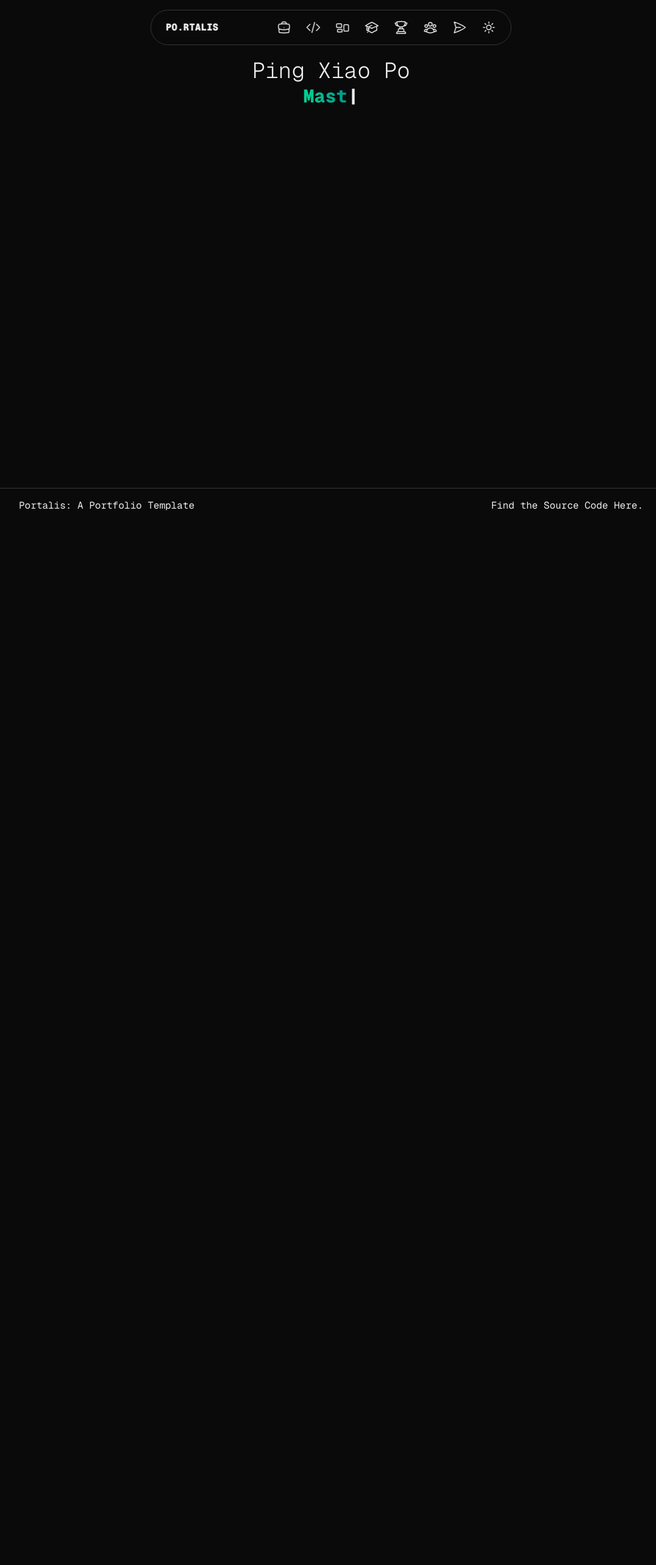
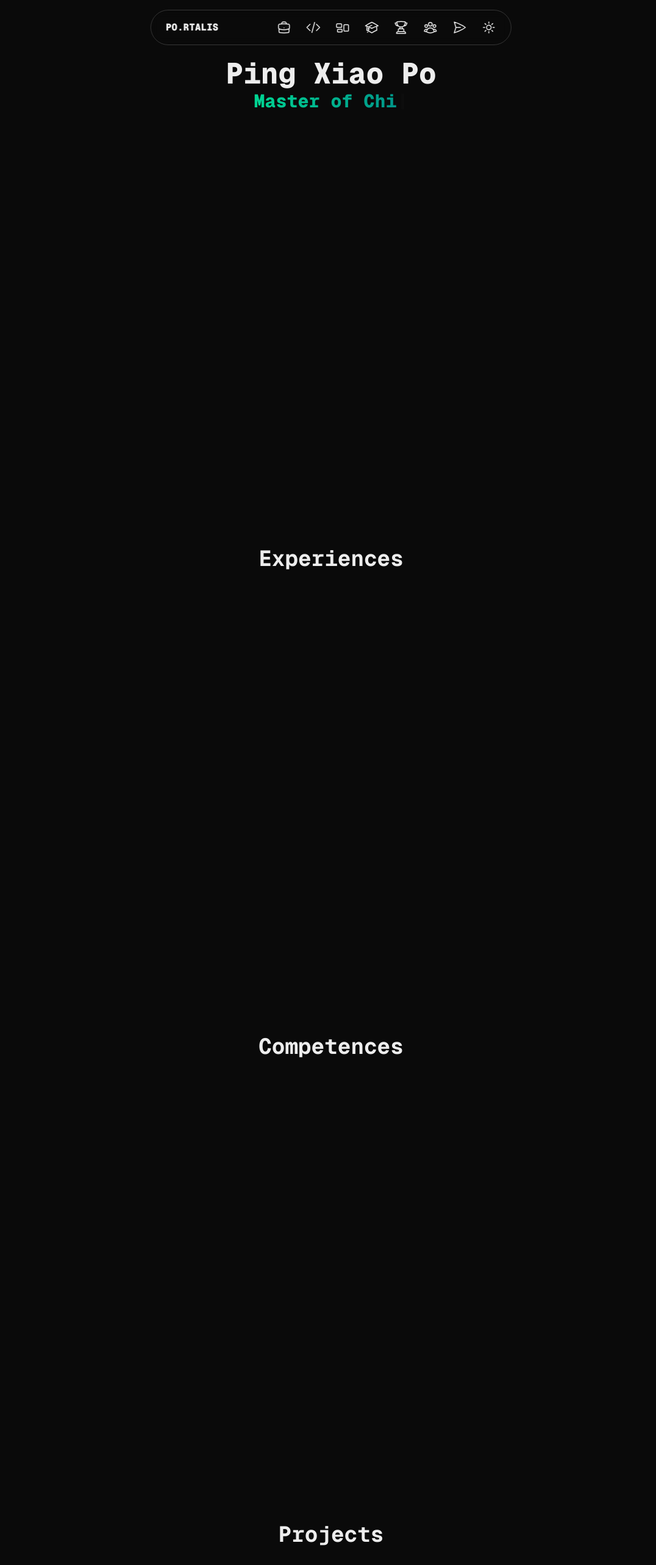
Before and after one commit to arBishal/Portalis, a Next.js app: page / in a window 1280 px wide. Shown: the top 2566 px of the page at 61% size, without its empty margins (97-1173 px from the left). Before the commit the page ends 857 px from the top, so only its background shows below. Built offline with nearby package versions, Linux system fonts and the light colour scheme.

Commit message:
feat: create all sections placeholder

```diff
--- a/app/page.jsx
+++ b/app/page.jsx
@@ -1,9 +1,23 @@
 import Hero from "@/components/sections/hero";
+import Experiences from "@/components/sections/experiences";
+import Competences from "@/components/sections/competences";
+import Projects from "@/components/sections/projects";
+import Education from "@/components/sections/education";
+import Achievements from "@/components/sections/achievements";
+import References from "@/components/sections/references";
+import Contact from "@/components/sections/contact";
 
 export default function Home() {
   return (
     <>
       <Hero/>
+      <Experiences/>
+      <Competences/>
+      <Projects/>
+      <Education/>
+      <Achievements/>
+      <References/>
+      <Contact/>
     </>
   );
 }
--- /dev/null
+++ b/components/sections/achievements.jsx
@@ -0,0 +1,8 @@
+export default function Achievements() {
+  return (
+    <section id="achievements" className="max-w-5xl h-screen p-6 flex flex-col items-center justify-start pt-22 sm:pt-24">
+      <h3 className="text-3xl sm:text-4xl font-bold">Achievements</h3>
+
+    </section>
+  );
+}
--- /dev/null
+++ b/components/sections/competences.jsx
@@ -0,0 +1,8 @@
+export default function Competences() {
+  return (
+    <section id="competences" className="max-w-5xl h-screen p-6 flex flex-col items-center justify-start pt-22 sm:pt-24">
+      <h3 className="text-3xl sm:text-4xl font-bold">Competences</h3>
+
+    </section>
+  );
+}
--- /dev/null
+++ b/components/sections/contact.jsx
@@ -0,0 +1,8 @@
+export default function Contact() {
+  return (
+    <section id="contact" className="max-w-5xl h-screen p-6 flex flex-col items-center justify-start pt-22 sm:pt-24">
+      <h3 className="text-3xl sm:text-4xl font-bold">Contact</h3>
+
+    </section>
+  );
+}
--- /dev/null
+++ b/components/sections/education.jsx
@@ -0,0 +1,8 @@
+export default function Education() {
+  return (
+    <section id="education" className="max-w-5xl h-screen p-6 flex flex-col items-center justify-start pt-22 sm:pt-24">
+      <h3 className="text-3xl sm:text-4xl font-bold">Education</h3>
+
+    </section>
+  );
+}
--- /dev/null
+++ b/components/sections/experiences.jsx
@@ -0,0 +1,8 @@
+export default function Experiences() {
+  return (
+    <section id="experiences" className="max-w-5xl h-screen p-6 flex flex-col items-center justify-start pt-22 sm:pt-24">
+      <h3 className="text-3xl sm:text-4xl font-bold">Experiences</h3>
+
+    </section>
+  );
+}
--- a/components/sections/hero.jsx
+++ b/components/sections/hero.jsx
@@ -3,9 +3,8 @@ import FlipMotionEffect from "@/components/effects/flip-motion-effect";
 
 export default function Hero() {
   return (
-    <section id="hero" className="max-w-5xl h-screen p-6 flex flex-col items-center justify-start pt-22 sm:pt-24 text-3xl sm:text-4xl font-light">
-      <h1> Ping Xiao Po</h1>
-      <FlipMotionEffect />
+    <section id="hero" className="max-w-5xl h-screen p-6 flex flex-col gap-1 items-center justify-start pt-22 sm:pt-24">
+      <h1 className="text-4xl sm:text-5xl font-extrabold">Ping Xiao Po</h1>
       <h2>
         <span className="inline-block">
           <TypewriterEffect
--- /dev/null
+++ b/components/sections/projects.jsx
@@ -0,0 +1,8 @@
+export default function Projects() {
+  return (
+    <section id="projects" className="max-w-5xl h-screen p-6 flex flex-col items-center justify-start pt-22 sm:pt-24">
+      <h3 className="text-3xl sm:text-4xl font-bold">Projects</h3>
+
+    </section>
+  );
+}
--- /dev/null
+++ b/components/sections/references.jsx
@@ -0,0 +1,8 @@
+export default function References() {
+  return (
+    <section id="references" className="max-w-5xl h-screen p-6 flex flex-col items-center justify-start pt-22 sm:pt-24">
+      <h3 className="text-3xl sm:text-4xl font-bold">References</h3>
+
+    </section>
+  );
+}
--- a/constants/nav-links.js
+++ b/constants/nav-links.js
@@ -25,8 +25,8 @@ export const NAV_LINKS = [
     icon: RectangleGroupIcon,
   },
   {
-    href: "/#graduation",
-    label: "Graduation",
+    href: "/#education",
+    label: "Education",
     icon: AcademicCapIcon,
   },
   {
```
